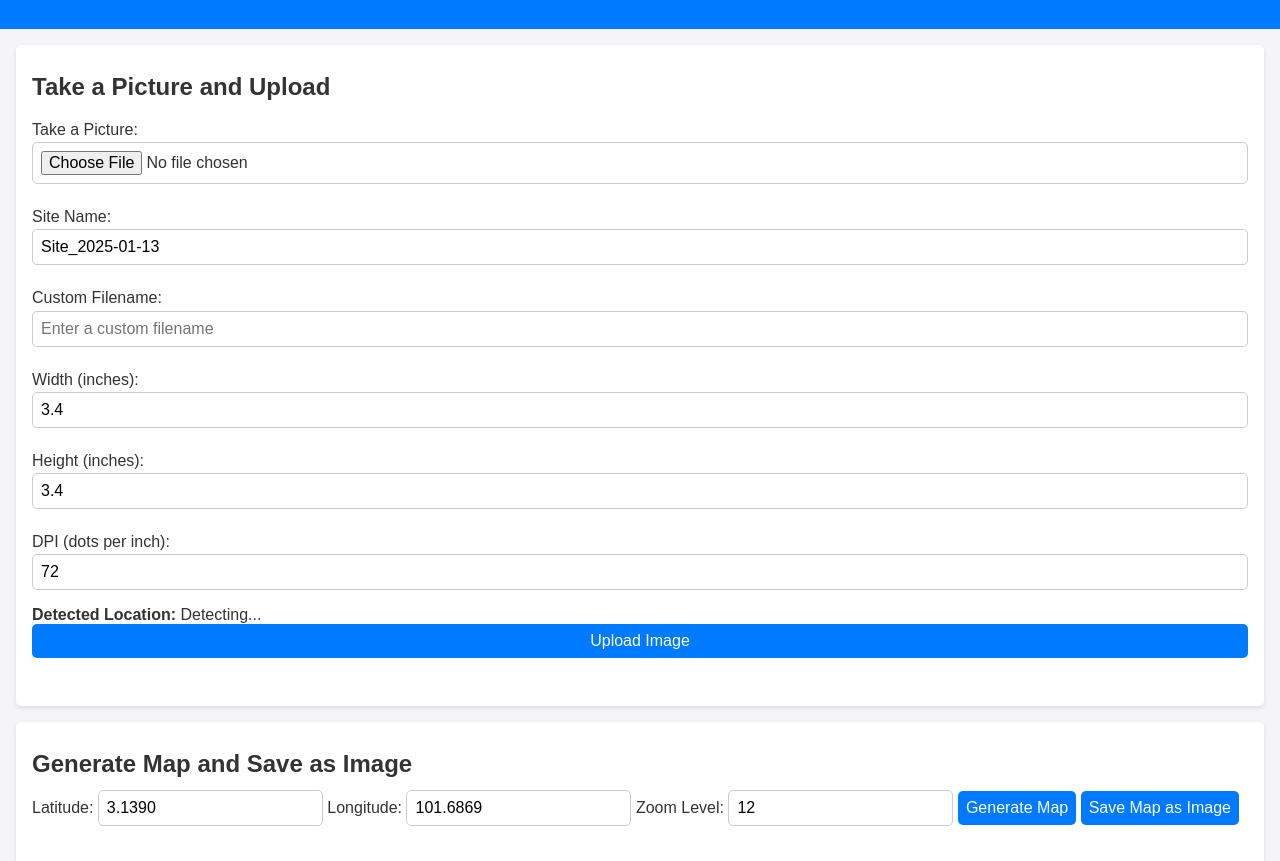
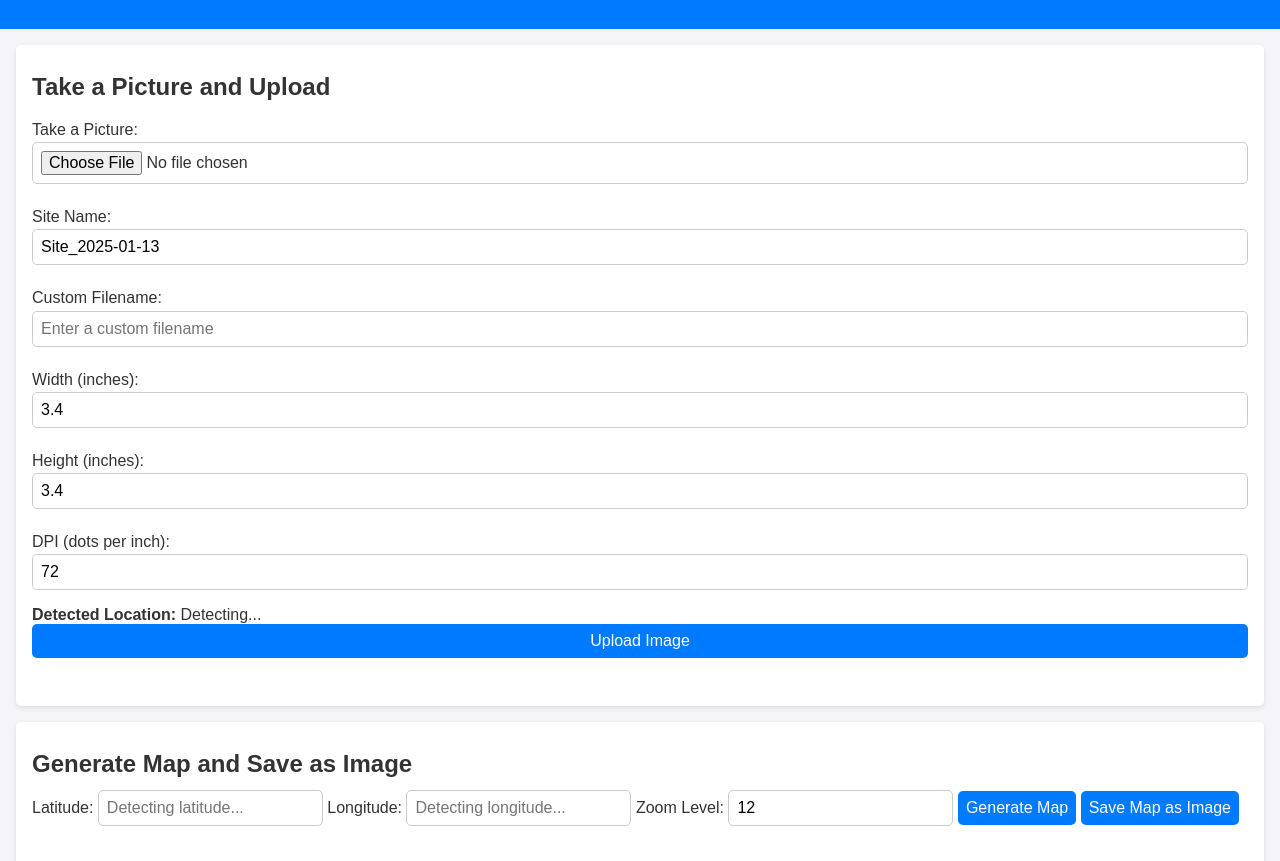
Before and after one commit to armanot/backblaze, a plain HTML site: page frontend/index.html in a window 1280 px wide. Shown: the part 106-967 px from the top of the page. Drawn offline with nearby package versions, Linux system fonts and the light colour scheme.

Commit message:
update SS gen map automatically

```diff
--- a/frontend/index.html
+++ b/frontend/index.html
@@ -55,10 +55,10 @@
         <h2>Generate Map and Save as Image</h2>
         <div>
             <label for="latitude">Latitude:</label>
-            <input type="number" id="latitude" placeholder="Enter latitude" value="3.1390" required>
+            <input type="number" id="latitude" placeholder="Detecting latitude..." required>
 
             <label for="longitude">Longitude:</label>
-            <input type="number" id="longitude" placeholder="Enter longitude" value="101.6869" required>
+            <input type="number" id="longitude" placeholder="Detecting longitude..." required>
 
             <label for="zoom">Zoom Level:</label>
             <input type="number" id="zoom" placeholder="Enter zoom level" value="12" required>
```
